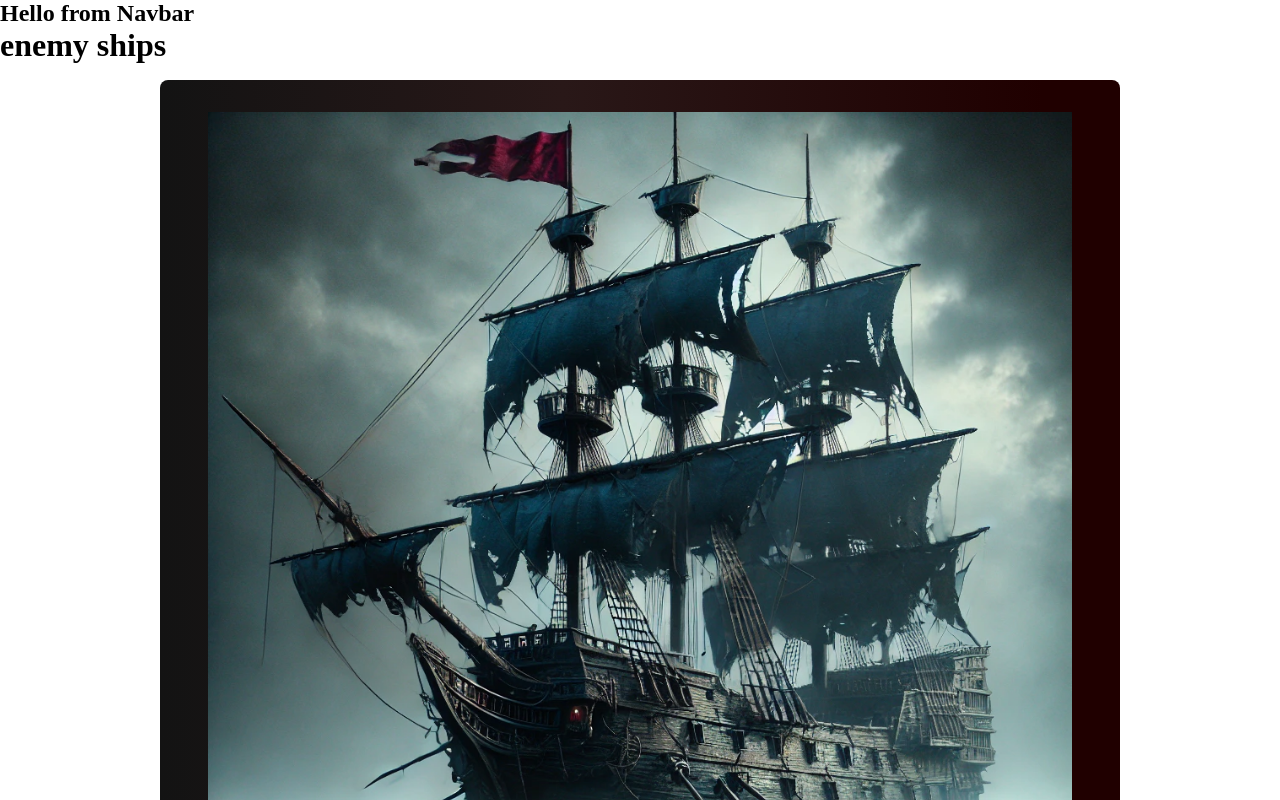
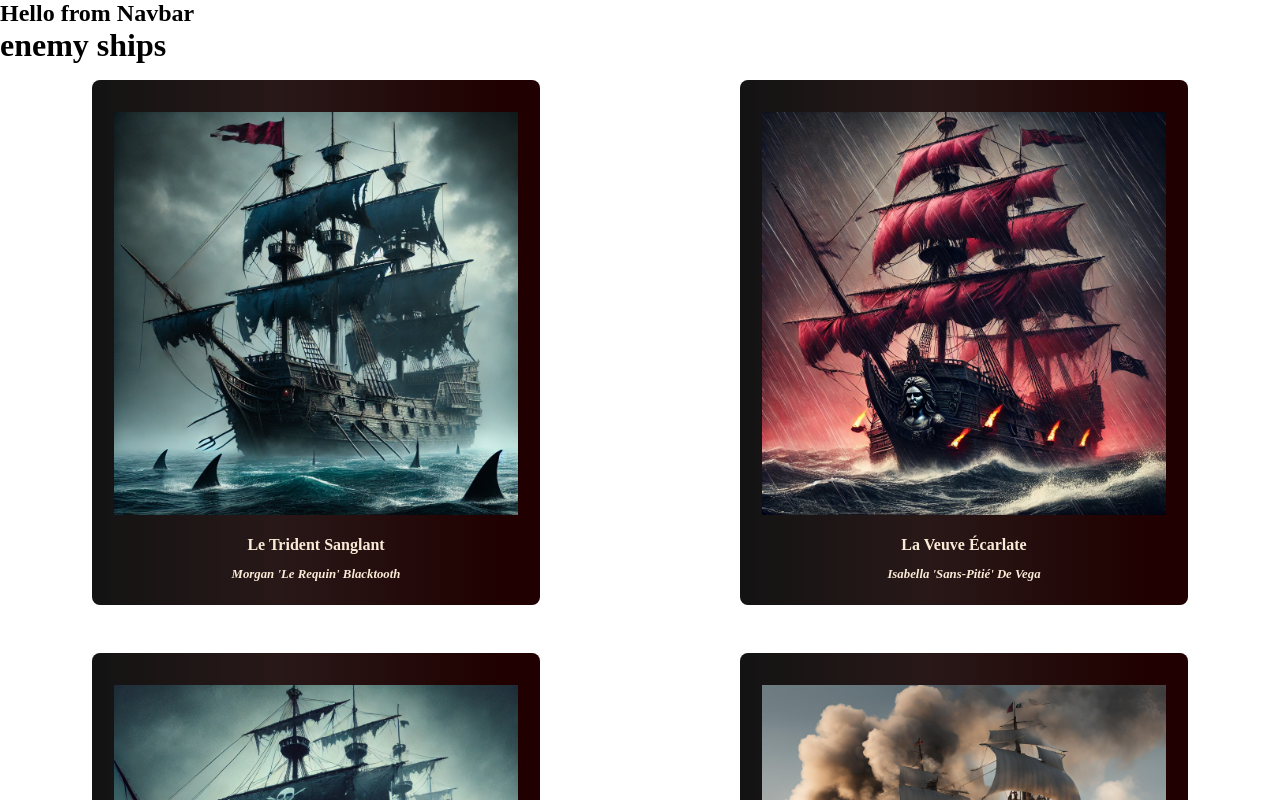
Before and after one commit to Clarelle974/Hackaton1, a React (Vite) app in the folder client/: page /enemyships in a window 1280 px wide. Shown: the top 800 px of the page. Built offline with nearby package versions, Linux system fonts and the light colour scheme; a web font is replaced by a local one.

Commit message:
EnemyCard OK - Responsive

```diff
--- a/client/src/pages/EnemyShips.tsx
+++ b/client/src/pages/EnemyShips.tsx
@@ -8,10 +8,11 @@
     <>
       <div className="EnemyShips">
         <h1>enemy ships</h1>
-
-        {naviresEnnemis.map((ship) => (
-          <EnemyCard key={ship.nom} ship={ship} />
-        ))}
+        <div className="shipCardContainer">
+          {naviresEnnemis.map((ship) => (
+            <EnemyCard key={ship.nom} ship={ship} />
+          ))}
+        </div>
       </div>
     </>
   );
--- a/client/src/styles/enemy-card.css
+++ b/client/src/styles/enemy-card.css
@@ -33,3 +33,9 @@
     font-style: italic;
   }
 }
+
+@media screen and (min-width: 768px) {
+  .shipCard {
+    width: 35vw;
+  }
+}
--- a/client/src/styles/enemy-ships.css
+++ b/client/src/styles/enemy-ships.css
@@ -0,0 +1,15 @@
+/* .EnemyShips {
+  display: flex;
+} */
+.shipCardContainer {
+  display: flex;
+  gap: 1rem;
+  flex-direction: column;
+}
+
+@media screen and (min-width: 768px) {
+  .shipCardContainer {
+    flex-direction: row;
+    flex-wrap: wrap;
+  }
+}
```
